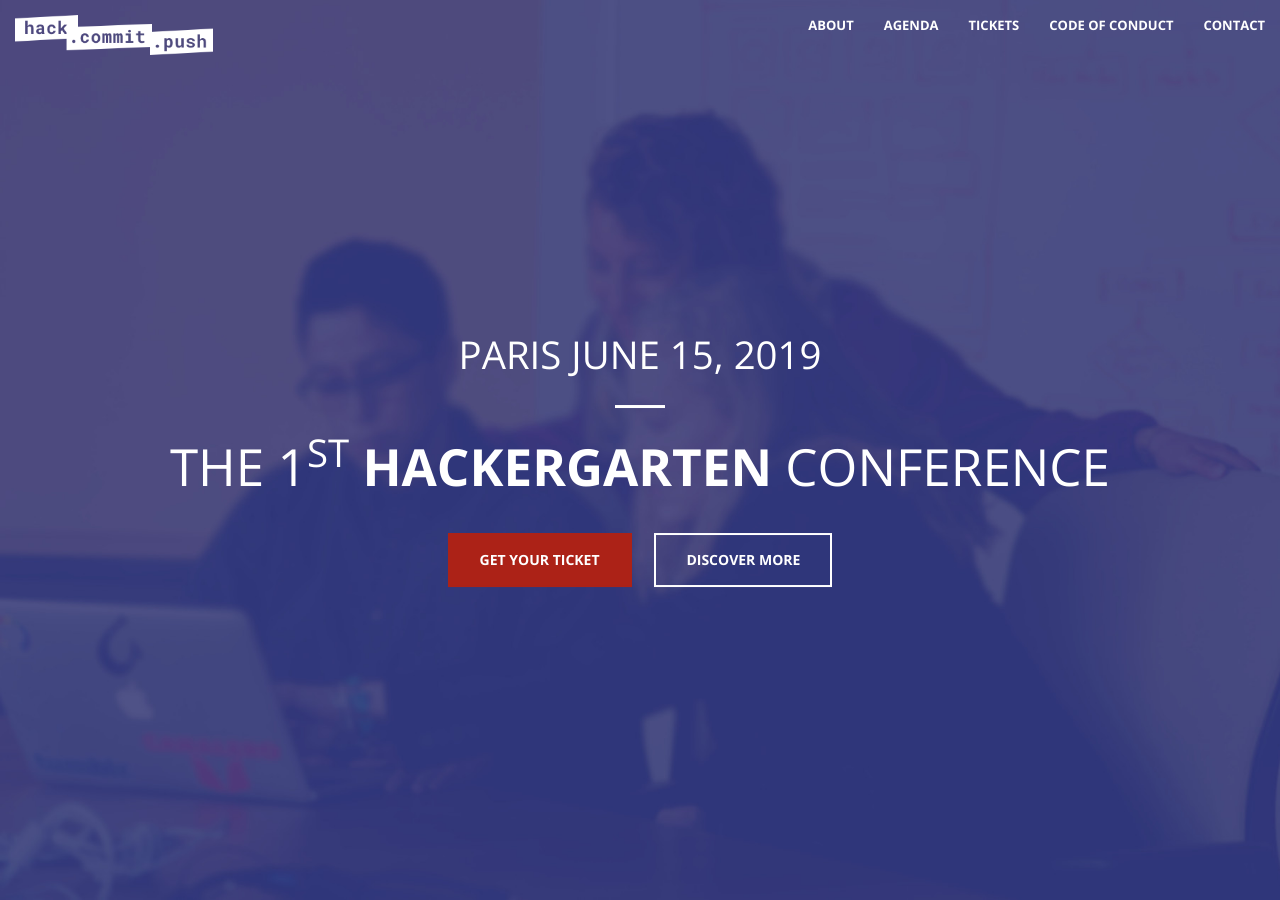
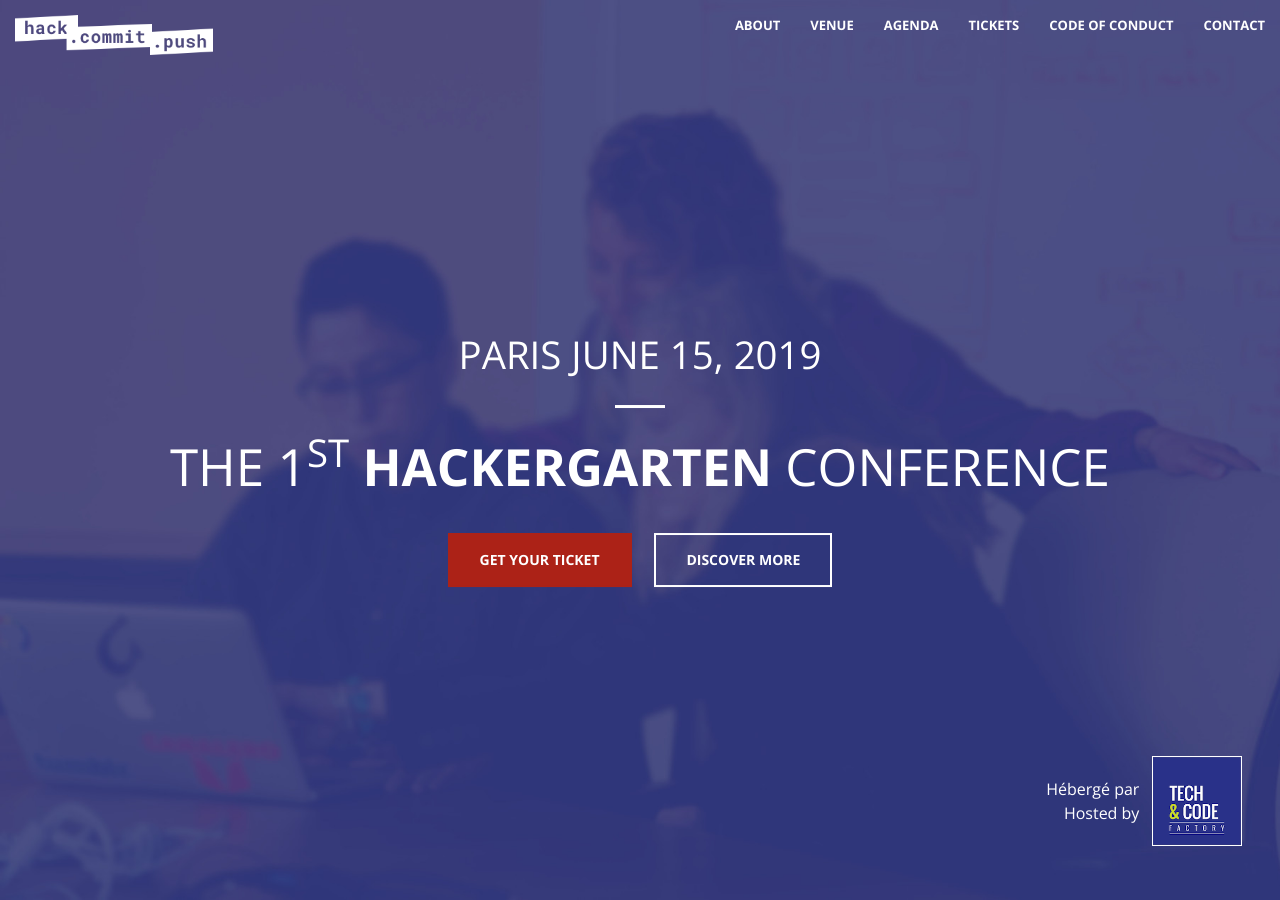
Before and after one commit to hackergarten/Paris2019, a Jekyll site: the page built from index.html, in a window 1280 px wide and 900 px high. Built offline with Jekyll 4.4.1, drawn with Linux system fonts in a browser that asks for light colours; some of the changed text lies outside the part shown.

Commit message:
Add venue in landing page and dedicated section

```diff
--- a/_includes/header.html
+++ b/_includes/header.html
@@ -1,11 +1,22 @@
 <header>
     <div class="header-content">
-        <div class="header-content-inner">
+        <div class="header-content-inner" id="main-info">
             <h2>Paris June 15, 2019</h2>
             <hr>
             <h1>The 1<sup>st</sup> <b>hackergarten</b> conference</h1>
-            <a href="#tickets" class="btn btn-primary btn-xl page-scroll">Get your ticket</a>
-            <a href="#about" class="btn btn-secondary btn-xl page-scroll">Discover more</a>
+            <div id="main-links">
+            	<a href="#tickets" class="btn btn-primary btn-xl page-scroll">Get your ticket</a>
+            	<a href="#about" class="btn btn-secondary btn-xl page-scroll">Discover more</a>
+            </div>
         </div>
     </div>
+    <div id="sponsors" class="header-content-inner">
+    	<div id="techandcode">
+    		<div>
+	    		<p lang="fr">Hébergé par</p>
+	    		<p lang="fr">Hosted by</p>
+	    	</div>
+	    	<a target="_blank" rel="noopener" href="https://www.techandcodefactory.fr/"><img id="techcodefactorylogo" src="img/techandcodefactory-logo.png" alt="Sponsor Tech & Code Factory" /></a>
+    	</div>
+    </div>
 </header>
--- a/_includes/nav.html
+++ b/_includes/nav.html
@@ -20,6 +20,9 @@
                     <a class="page-scroll" href="#about">About</a>
                 </li>
                 <li>
+                    <a class="page-scroll" href="#venue">Venue</a>
+                </li>
+                <li>
                     <a class="page-scroll" href="#agenda">Agenda</a>
                 </li>
                 <li>
--- /dev/null
+++ b/_includes/venue.html
@@ -0,0 +1,17 @@
+<section id="venue">
+    <div class="container">
+        <div class="row">
+            <div class="col-sm-8 col-sm-offset-2 text-center">
+                <h2 class="section-heading">Venue</h2>
+                <hr class="light">
+                <dl>
+                    <dt>Address</dt>
+                    <dd><a target="_blank" rel="noopener" href="https://www.techandcodefactory.fr/">Tech & Code Factory (Web School Factory)</a> &middot; <a target="_blank" rel="noopener" href="https://www.openstreetmap.org/?mlat=48.82515&mlon=2.36528#map=18/48.82515/2.36528">59 rue nationale - 75013 Paris</a>
+                    <dt>Closest stop</dt>
+                    <dd>Olympiades &middot; Metro 14 (<a target="_blank" rel="noopener" href="https://www.ratp.fr/sites/default/files/plans-lignes/Plans-essentiels/Plan-Metro.1555581459.pdf">metro map</a>)
+                </dl>
+                <iframe width="425" height="350" frameborder="0" scrolling="no" marginheight="0" marginwidth="0" src="https://www.openstreetmap.org/export/embed.html?bbox=2.363696694374085%2C48.82360356298946%2C2.3668617010116577%2C48.82669734403379&amp;layer=mapnik&amp;marker=48.82515047738576%2C2.365279197692871" style="border: 1px solid black"></iframe><br/><small><a target="_blank" rel="noopener" href="https://www.openstreetmap.org/?mlat=48.82515&amp;mlon=2.36528#map=18/48.82515/2.36528">View Larger Map</a></small>
+            </div>
+        </div>
+    </div>
+</section>
--- a/_layouts/front.html
+++ b/_layouts/front.html
@@ -7,6 +7,7 @@
   {% include nav.html %}
   {% include header.html %}
   {% include about.html %}
+  {% include venue.html %}
   {% include agenda.html %}
   {% include tickets.html %}
   {% include coc.html %}
--- a/css/main.scss
+++ b/css/main.scss
@@ -26,6 +26,7 @@ a, button {
 		outline: 0;
 		-webkit-tap-highlight-color: rgba(0,0,0,0);
 		-webkit-tap-highlight-color: transparent;
+		text-decoration: none;
 	}
 
 	&:focus:not(#logo-link) {
@@ -76,6 +77,37 @@ header, section:not(#agenda) {
 	}
 }
 
+header {
+	#sponsors {
+		position: absolute;
+		bottom: 6vh;
+		padding: calc(6vh-50px);
+		right: 3vw;
+
+		#techandcode {
+			display: flex;
+
+			div {
+				display: flex;
+				flex-direction: column;
+				justify-content: center;
+				margin-right: 1vw;
+
+				p {
+					text-align: right;
+					margin-bottom: 0;
+				}
+			}
+
+			img {
+				max-height: 90px;
+				border: 1px solid $border-color
+			}
+		}
+
+	}
+}
+
 header .header-content {
 	& {
 		padding: 0;
@@ -118,18 +150,31 @@ header .header-content {
 	}
 }
 
+section {
+	&, & .text-muted {
+		color: $text-color;
+	}
+}
 
-#about, #tickets, #contact {
+#about, #agenda, #coc {
 	background-color: $theme-primary;
 	color: $text-color;
 }
 
-#agenda, #coc {
+#venue, #tickets, #contact {
 	& {
 		background-color: $secondary-color;
 	}
-	&, & .text-muted {
-		color: $text-color;
+}
+
+#venue {
+	a {color: white !important;}
+	iframe, dl {
+		text-align: left;
+		width: 100% !important;
+	}
+	dl {
+		font-size: 16px;
 	}
 }
 
@@ -138,7 +183,7 @@ header .header-content {
 		background-color: transparent;
 		border-radius: 0;
 		color: white;
-		border: 2px solid white;
+		border: 2px solid $border-color;
 	}
 }
 
```
Also changed, not shown: img/techandcodefactory-logo.png (added).
